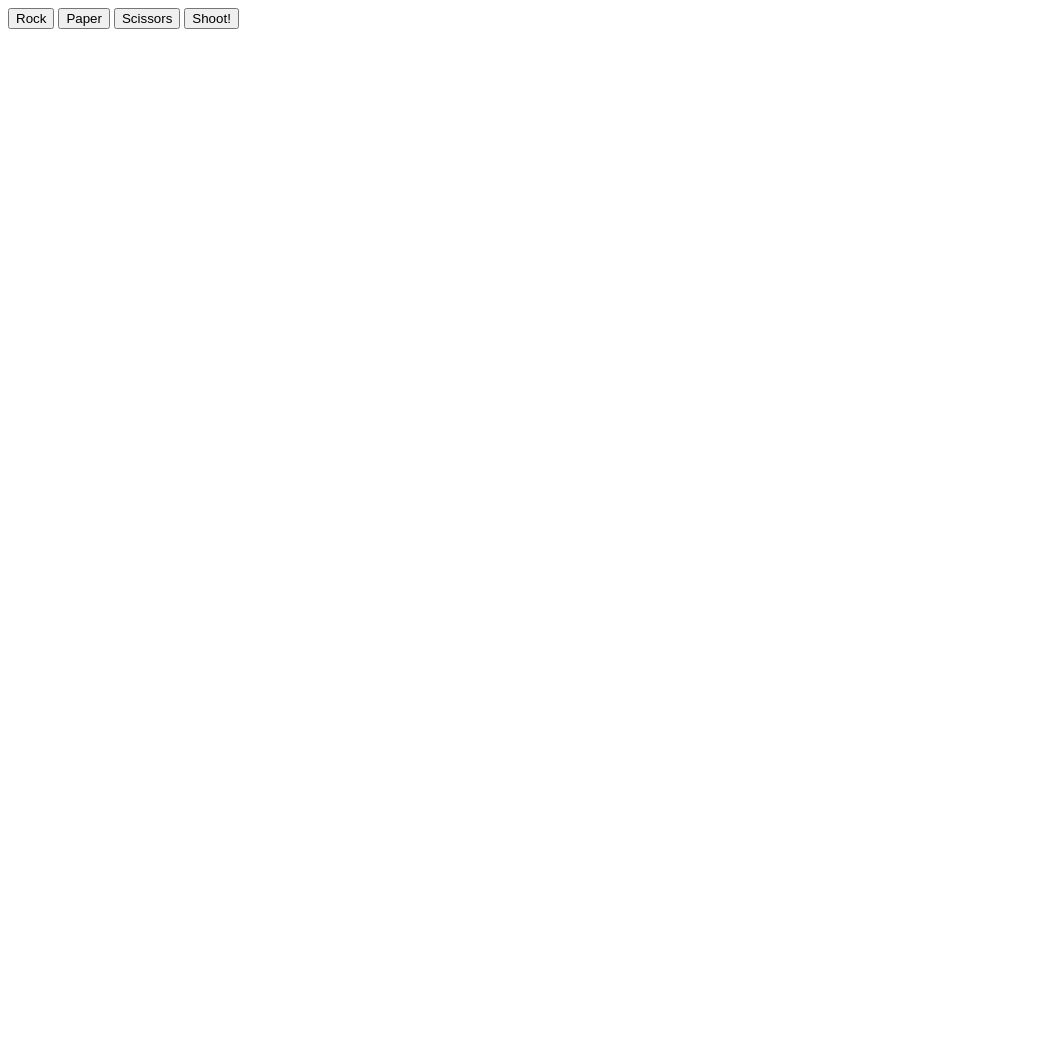
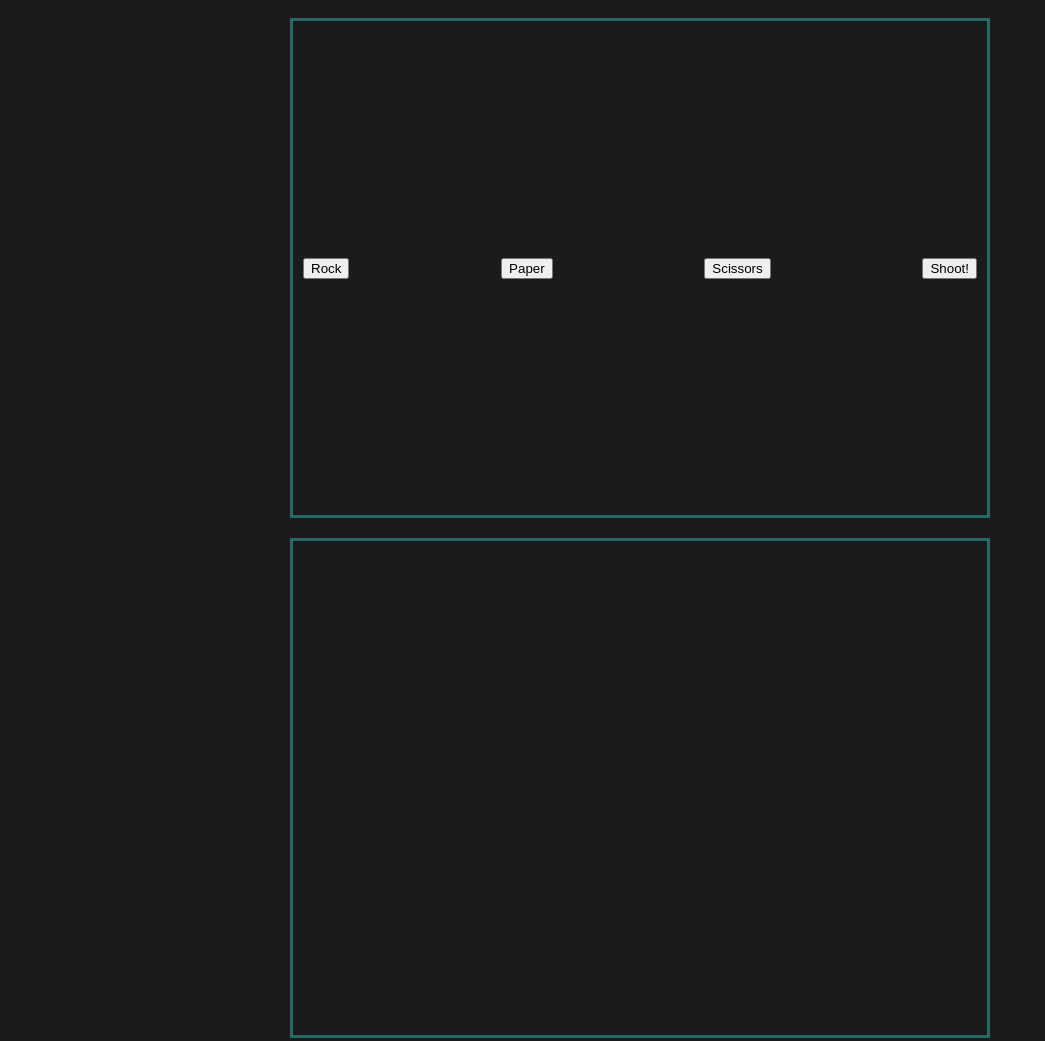
Before and after one commit to MaxM2021/rockpaperscissors, a plain HTML site: page index.html in a window 1280 px wide. Shown: the whole page, without its empty margins (0-1045 px from the left). Before the commit the page ends 800 px from the top, so only its background shows below. Drawn offline with Linux system fonts and the light colour scheme.

Commit message:
User Interface Styles

```diff
--- a/index.html
+++ b/index.html
@@ -5,6 +5,10 @@
     <title></title>
     <script src="script.js" defer></script>
     <link rel="stylesheet" href="style.css" media="all">
+    <!-- fonts -->
+    <link rel="preconnect" href="https://fonts.googleapis.com">
+    <link rel="preconnect" href="https://fonts.gstatic.com" crossorigin>
+    <link href="https://fonts.googleapis.com/css2?family=Courier+Prime&display=swap" rel="stylesheet">
 </head>
 <body>
     <div id="playerbuttons">
--- a/script.js
+++ b/script.js
@@ -40,7 +40,6 @@ function computerPlay() {
 
 //play a round. add 1 point to winning players score
 function playRound(player , computer) {
-    player = player.toLowerCase();
 
         if (player == "rock" && computer == "paper") {
             ++computerScore;
@@ -102,5 +101,8 @@ const playButton = document.querySelector('#shoot');
 
 playButton.addEventListener('click', () => {
     console.log(playButton.id);
+    if (playerSelection == undefined) {
+        gameResults.textContent = "Choose an option ya dingus";
+    };
     game(playerSelection);
 });
--- a/style.css
+++ b/style.css
@@ -0,0 +1,30 @@
+body {
+    display: flex;
+    flex-direction: column;
+    align-items: center;
+    font-family: 'Courier Prime', monospace;
+    background-color: #1B1B1B;
+    box-sizing: border-box;
+}
+
+#playerbuttons, #results {
+    width: 700px;
+    height: 500px;
+    /* flex: 0 1 auto; */
+    margin: 10px;
+    border: 3px solid #246966;
+    color: #246966;
+    background-color: #1B1B1B;
+    box-sizing: border-box;
+    padding: 10px;
+}
+
+#playerbuttons {
+    display: flex;
+    align-items: center;
+    justify-content: space-between;
+}
+
+#results h3 {
+   margin: 0;
+}
```
